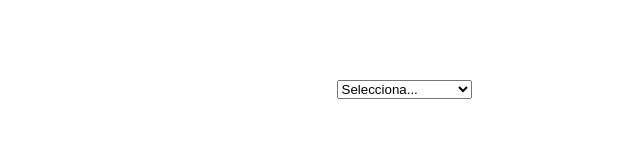
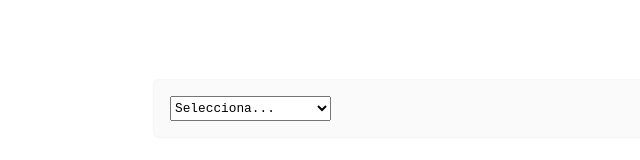
Before and after one commit to piafg/clase-5, a plain HTML site: page index.html in a window 1280 px wide. Shown: the whole page, without its empty margins (236-876 px from the left). Drawn offline with Linux system fonts and the light colour scheme.

Commit message:
Update index.html

```diff
--- a/index.html
+++ b/index.html
@@ -11,6 +11,25 @@
             table tr td { padding: 0.3rem; }
             table tr td:nth-child(1) { color: #aaa; text-align: right; padding-right: 1rem; }
             table tr td:nth-child(2) { font-weight: bolder; }
+
+            aside {
+                width: min(90%, 500px);
+                margin: 5vh auto 10vh auto;
+                text-align: left;
+                background: #fafafa;
+                box-shadow: 0 0 2px #ddd;
+                border-radius: 5px;}
+            select {
+                margin: 1rem;
+                padding: 0.2rem 0;
+                width: calc(100% - rem);
+                font-size: 0.8rem;
+                font-family: monospace;}
+            ol {
+                padding: 0 2rem 2rem 3rem;}
+            ol li{
+                margin-bottom: 0.5rem;}
+
         </style>
     </head>
     <body>
@@ -67,7 +86,7 @@
                 var listado = "";
                 data.forEach((x) => {
                     if (x.tuttor == p) {
-                        listado += <lit>${x.student}<li>´;});
+                        listado += <lit>${x.student}<li>´;})
 
         </script>
     </body>
```
